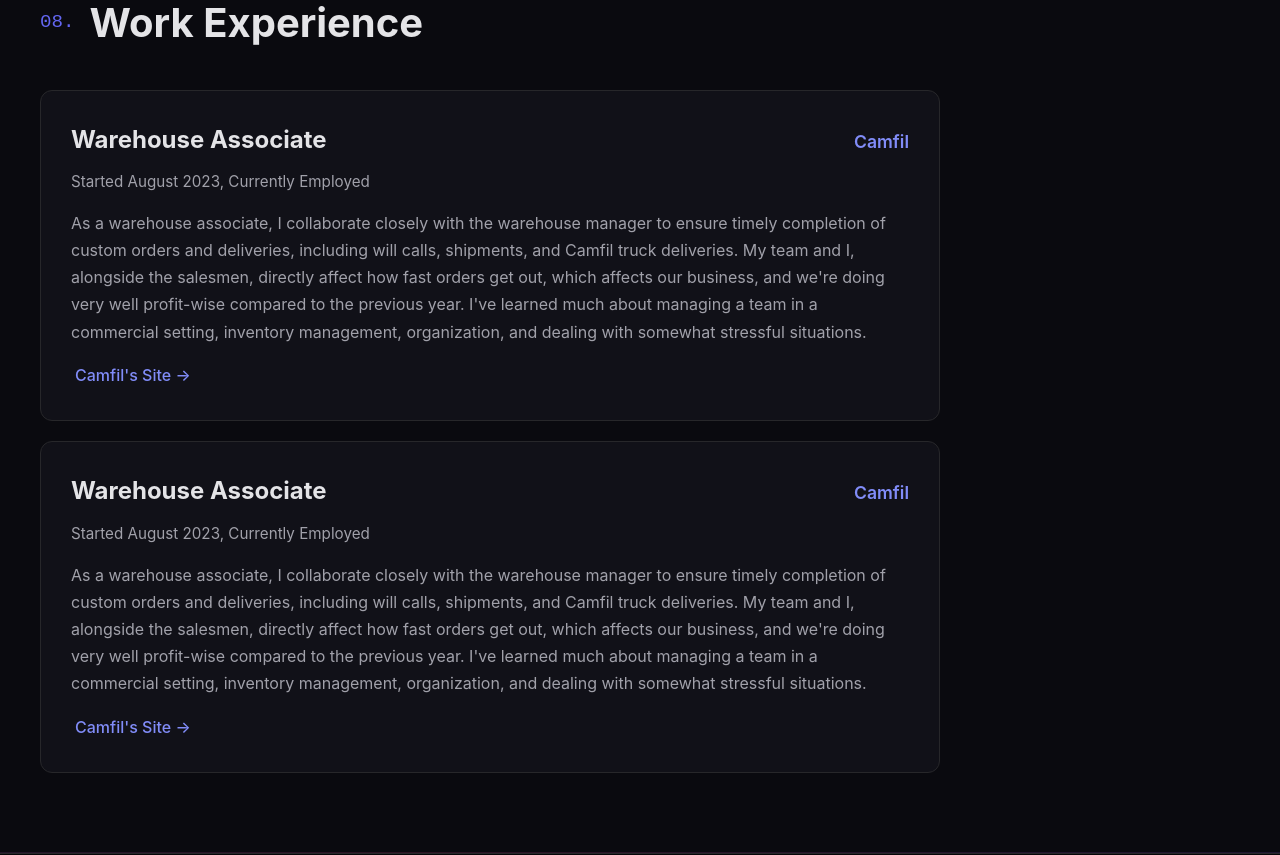
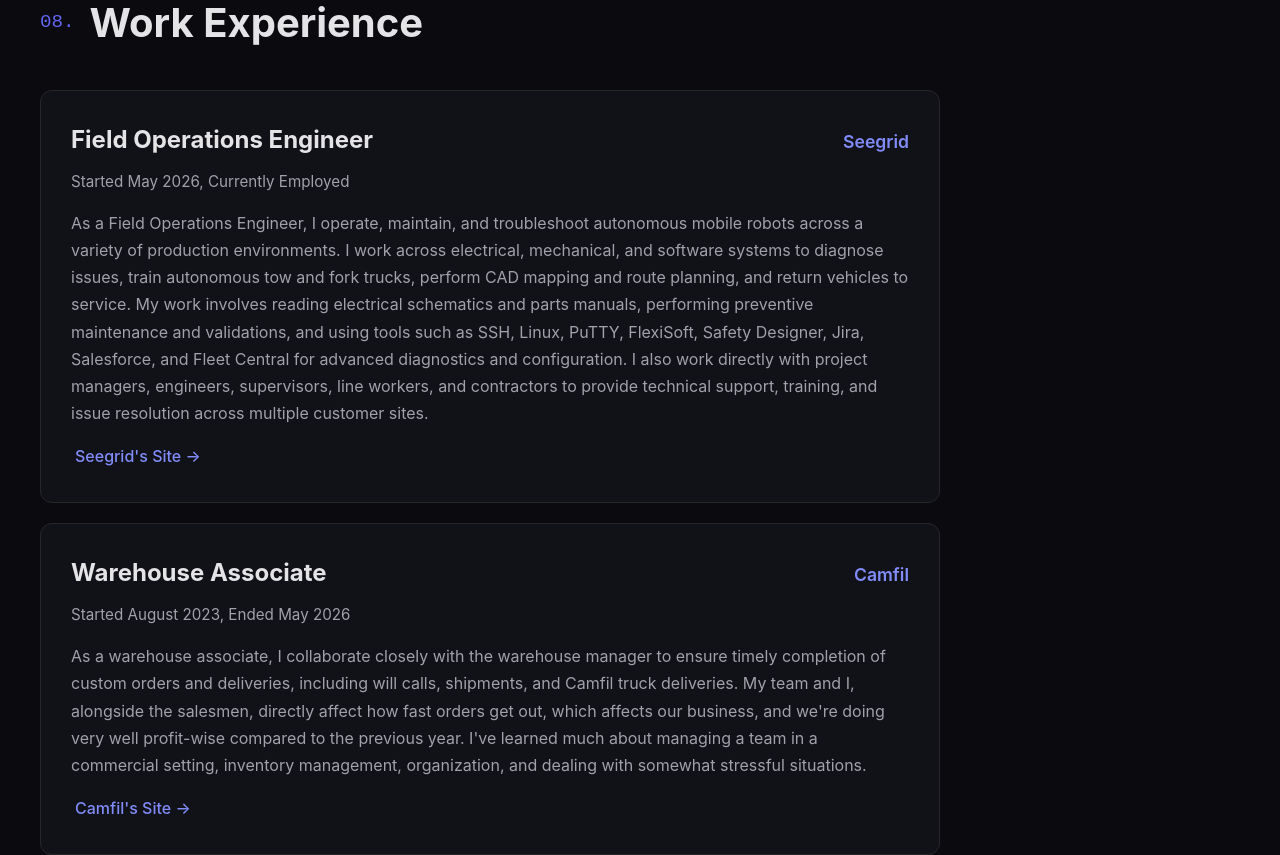
Before and after one commit to nickynault/portfolio, a React (Create React App) app: page / in a window 1280 px wide. Shown: the part 4920-5775 px from the top of the page. Built offline with nearby package versions, Linux system fonts and the light colour scheme.

Commit message:
actually added previous

```diff
--- a/src/App.js
+++ b/src/App.js
@@ -705,18 +705,22 @@ function App() {
           <div className="experience-list">
             <div className="experience-card">
                 <div className="experience-header">
-                  <h3>Warehouse Associate</h3>
-                  <span className="experience-company">Camfil</span>
+                  <h3>Field Operations Engineer</h3>
+                  <span className="experience-company">Seegrid</span>
                 </div>
-                <p className="experience-duration">Started August 2023, Currently Employed</p>
-                <p>As a warehouse associate, I collaborate closely with the warehouse manager to ensure
-                  timely completion of custom orders and deliveries, including will calls, shipments,
-                  and Camfil truck deliveries. My team and I, alongside the salesmen, directly affect how fast orders get out,
-                  which affects our business, and we're doing very well profit-wise compared to the previous year.
-                  I've learned much about managing a team in a commercial setting, inventory management, organization,
-                  and dealing with somewhat stressful situations.</p>
-                <a href="https://www.camfil.com/en-us/" target="_blank" rel="noopener noreferrer" className="experience-link">
-                  Camfil's Site →
+                <p className="experience-duration">Started May 2026, Currently Employed</p>
+                <p> As a Field Operations Engineer, I operate, maintain, and troubleshoot autonomous
+                  mobile robots across a variety of production environments. I work across electrical,
+                  mechanical, and software systems to diagnose issues, train autonomous tow and fork
+                  trucks, perform CAD mapping and route planning, and return vehicles to service.
+                  My work involves reading electrical schematics and parts manuals, performing
+                  preventive maintenance and validations, and using tools such as SSH, Linux, PuTTY,
+                  FlexiSoft, Safety Designer, Jira, Salesforce, and Fleet Central for advanced
+                  diagnostics and configuration. I also work directly with project managers,
+                  engineers, supervisors, line workers, and contractors to provide technical support,
+                  training, and issue resolution across multiple customer sites.</p>
+                <a href="https://www.seegrid.com/" target="_blank" rel="noopener noreferrer" className="experience-link">
+                  Seegrid's Site →
                 </a>
               </div>
             <div className="experience-card">
@@ -724,7 +728,7 @@ function App() {
                 <h3>Warehouse Associate</h3>
                 <span className="experience-company">Camfil</span>
               </div>
-              <p className="experience-duration">Started August 2023, Currently Employed</p>
+              <p className="experience-duration">Started August 2023, Ended May 2026</p>
               <p>As a warehouse associate, I collaborate closely with the warehouse manager to ensure
                 timely completion of custom orders and deliveries, including will calls, shipments,
                 and Camfil truck deliveries. My team and I, alongside the salesmen, directly affect how fast orders get out,
```
